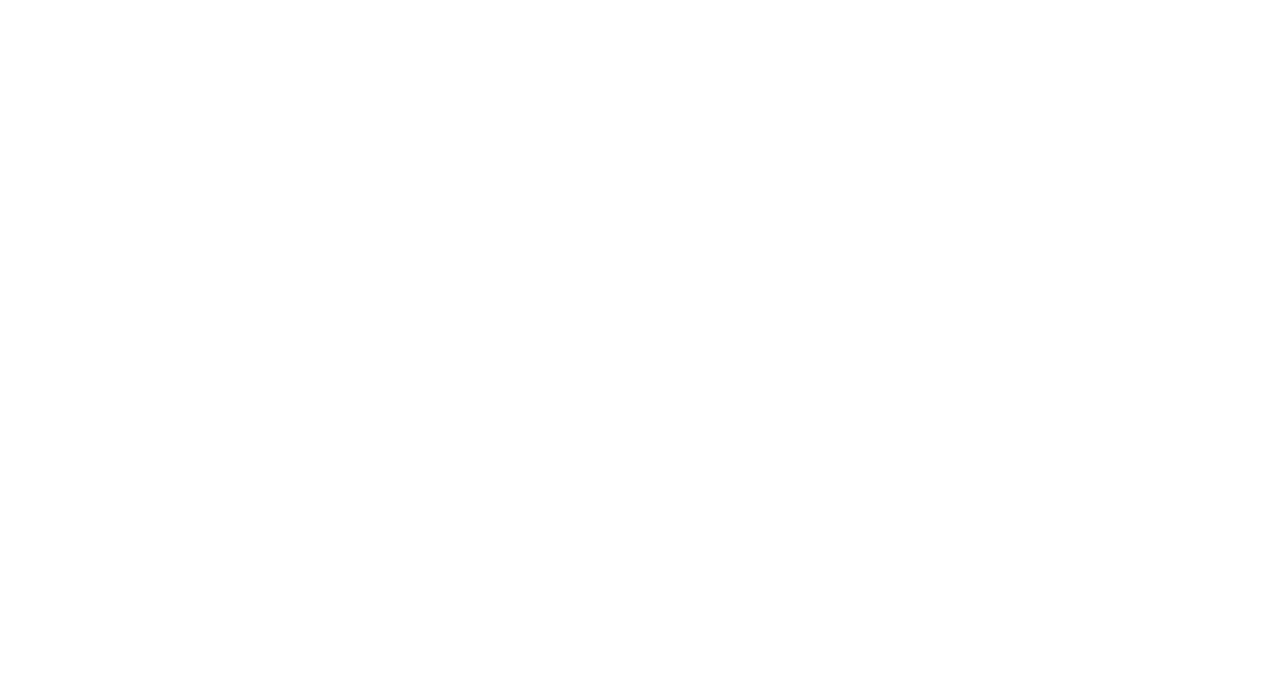
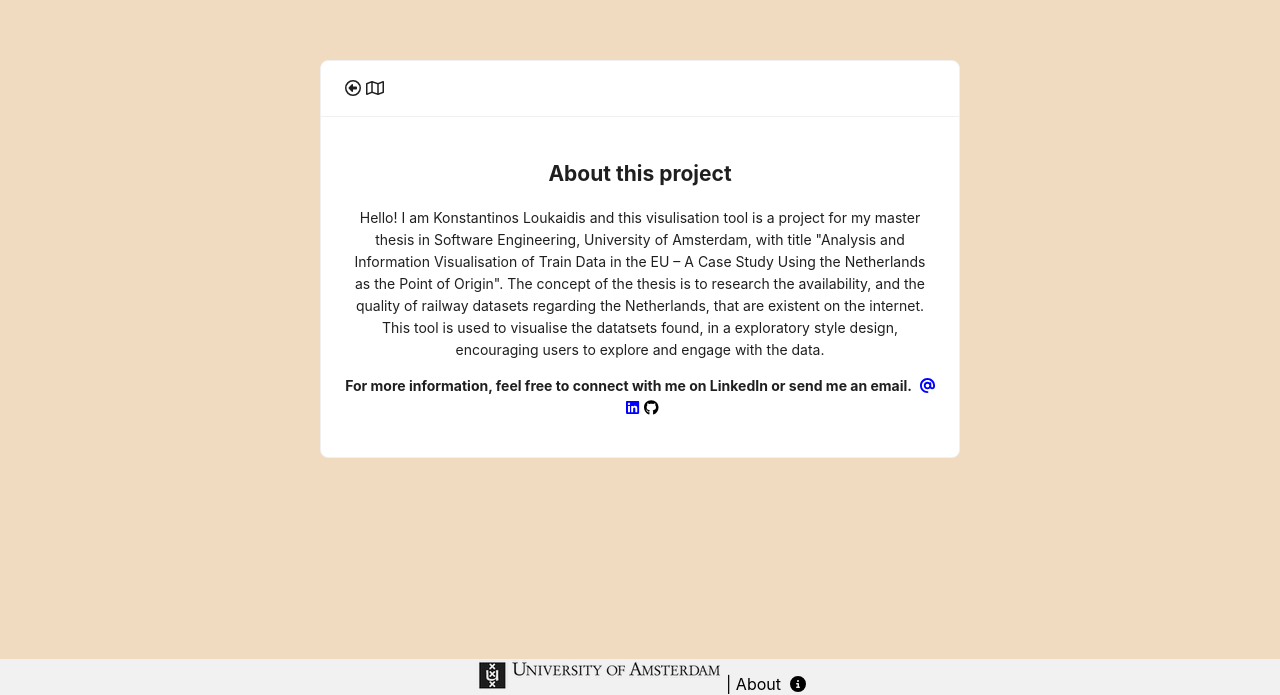
Before and after one commit to konstantinosloukaidis/uvathesis, a React (Create React App) app in the folder visualizationtool/: page /about in a window 1280 px wide. Before the commit this address had no page. Shown: the part 141-836 px from the top of the page. Before the commit the page ends 800 px from the top, so only its background shows below. Built offline with nearby package versions, Linux system fonts and the light colour scheme.

Commit message:
about and footer

```diff
--- a/visualizationtool/src/App.css
+++ b/visualizationtool/src/App.css
@@ -124,3 +124,9 @@ span svg {
   border-radius: 8px;
   pointer-events: none;
 }
+
+.break-filename {
+  word-wrap: break-word;
+  white-space: normal;
+  max-width: 100%;
+}
--- a/visualizationtool/src/App.js
+++ b/visualizationtool/src/App.js
@@ -6,10 +6,13 @@ import React from 'react';
 import { Route, BrowserRouter, Routes, Navigate } from 'react-router-dom';
 import MetricsPage from './pages/MetricsPage';
 import FiveStarRetrievalDifficultyPage from './pages/FiveStarRetrievalDifficultyPage';
+import AboutPage from './pages/AboutPage';
+import Layout from './components/Layout';
 
 function App() {
   return (
     <BrowserRouter>
+      <Layout>
         <Routes>
           <Route path="/" element={<Navigate to="/map" />} />
           <Route path="/map" element={<EuropeMain />} />
@@ -17,7 +20,9 @@ function App() {
           <Route path="/document/:country/:filename" element={<FilePage />} />
           <Route path="/information/metrics" element={<MetricsPage />} />
           <Route path="/information/five-star-retrieval-difficulty" element={<FiveStarRetrievalDifficultyPage />} />
+          <Route path="/about" element={<AboutPage />} />
         </Routes>
+      </Layout>
     </BrowserRouter>
   );
 }
--- a/visualizationtool/src/components/FileCard.js
+++ b/visualizationtool/src/components/FileCard.js
@@ -82,7 +82,7 @@ function FileCard({ fileData }) {
     ]
 
     return (
-        <div style={{ height: '580px', width: '500px' }}>
+        <div style={{ height: '580px', width: '100%' }}>
             <Tabs defaultActiveKey="1" items={items} style={{ height: '100%', overflow: 'auto' }}/>
         </div>
     );
--- /dev/null
+++ b/visualizationtool/src/components/Footer.js
@@ -0,0 +1,17 @@
+import React from 'react';
+import { FontAwesomeIcon } from '@fortawesome/react-fontawesome';
+import { faCircleInfo } from '@fortawesome/free-solid-svg-icons';
+import { useNavigate, useLocation } from 'react-router-dom';
+
+const Footer = () => {
+    const navigate = useNavigate();
+    const curLocation = useLocation();
+    return (
+        <div style={{ textAlign: 'center', padding: '1px', background: '#f1f1f1', bottom: 0, width: '100%' }}>
+            <img src='uva_logo.png'/> | About <FontAwesomeIcon icon={faCircleInfo} onClick={() => navigate("/about", { state: { referrer: curLocation.pathname } })} style={{ marginLeft: "5px", cursor: "pointer"}}/>
+
+        </div>
+    );
+};
+
+export default Footer;
--- /dev/null
+++ b/visualizationtool/src/components/Layout.js
@@ -0,0 +1,15 @@
+import React from 'react';
+import Footer from './Footer';
+
+const Layout = ({ children }) => {
+    return (
+        <div style={{ display: 'flex', flexDirection: 'column' }}>
+            <div style={{ flex: 1 }}>
+                {children}
+            </div>
+            <Footer />
+        </div>
+    );
+};
+
+export default Layout;
--- /dev/null
+++ b/visualizationtool/src/pages/AboutPage.js
@@ -0,0 +1,50 @@
+import React from 'react';
+import { Card } from 'antd';
+import { FontAwesomeIcon } from '@fortawesome/react-fontawesome';
+import { faMap, faArrowAltCircleLeft } from '@fortawesome/free-regular-svg-icons';
+import { useNavigate, useLocation } from 'react-router-dom';
+import { faGithub, faLinkedin } from '@fortawesome/free-brands-svg-icons';
+import { faAt } from '@fortawesome/free-solid-svg-icons';
+
+const AboutPage = () => {
+    const navigate = useNavigate();
+    const curLocation = useLocation();
+    const referrer = curLocation.state?.referrer;
+
+    const returnToReferrer = () => {
+        if (referrer) {
+            navigate(referrer);
+        } else {
+            navigate('/map');
+        }
+    }
+
+    return (
+        <div className="main-container" >
+            <Card
+                style={{width: "50%"}}
+                title={
+                    <div>
+                        <FontAwesomeIcon icon={faArrowAltCircleLeft} onClick={returnToReferrer} style={{ marginRight: "5px", cursor: "pointer"}}/>
+                        <FontAwesomeIcon icon={faMap} onClick={() => navigate("/map")} style={{ marginRight: "5px", cursor: "pointer"}}/>
+                    </div>
+                }
+            >
+                <div style={{ textAlign: 'center' }}>
+                    <h2>About this project</h2>
+                    <p>
+                        Hello! I am Konstantinos Loukaidis and this visulisation tool is a project for my master thesis in Software Engineering, University of Amsterdam, with title "Analysis and Information Visualisation of Train Data in the EU – A Case Study Using the Netherlands as the Point of Origin". The concept of the thesis is to research the availability, and the quality of railway datasets regarding the Netherlands, that are existent on the internet. This tool is used to visualise the datatsets found, in a exploratory style design, encouraging users to explore and engage with the data.
+                    </p>
+                    <p>
+                        <strong>For more information, feel free to connect with me on LinkedIn or send me an email. </strong>
+                        <FontAwesomeIcon icon={faAt} style={{ marginLeft: "5px", cursor: "pointer", color: "blue", fontSize: "15px"}} onClick={() => window.open("mailto:konstantinos.loukaidis@student.uva.nl?subject=Visualisation%20Tool%20Referrer")}/>
+                        <FontAwesomeIcon icon={faLinkedin} style={{ marginLeft: "5px", cursor: "pointer", color: "blue", fontSize: "15px"}} onClick={() => window.open("https://www.linkedin.com/in/konstantinos-loukaidis-653b11225/", "_blank")}/>
+                        <FontAwesomeIcon icon={faGithub} style={{ marginLeft: "5px", cursor: "pointer", color: "black", fontSize: "15px"}} onClick={() => window.open("https://github.com/DevOps-Project-UvA2024/DevOps-Project", "_blank")}/>
+                    </p>
+                </div>
+            </Card>
+        </div>
+    )
+}
+
+export default AboutPage;
--- a/visualizationtool/src/pages/FilePage.js
+++ b/visualizationtool/src/pages/FilePage.js
@@ -36,16 +36,17 @@ const FilePage = () => {
     return (
         <div className="main-container" >
             <Card
+                style={{width: "50%"}}
                 title={
                     <div>
                         <FontAwesomeIcon icon={faArrowAltCircleLeft} onClick={() => navigate(`/plots/${country}`)} style={{ marginRight: "5px", cursor: "pointer"}}/>
                         <FontAwesomeIcon icon={faMap} onClick={() => navigate("/map")} style={{ marginRight: "5px", cursor: "pointer"}}/>
-                        File information: {filename}
+                        <span className="break-filename">File information: {filename}</span>
                     </div>
                 }
             >
                 {fileData &&
-                    <FileCard fileData={fileData.data} />
+                    <FileCard fileData={fileData.data}/>
                 }
             </Card>
         </div>
--- a/visualizationtool/src/utils/helpers.js
+++ b/visualizationtool/src/utils/helpers.js
@@ -179,9 +179,12 @@ const calculateMetrics = (data, startYear, endYear) => {
         let completeness = 0
         let consistency = 0
         for (let i = data.chronological_order_start; i <= data.chronological_order_end; i++) {
-            completeness++
-            consistency++
+            if (i >= startYear && i <= endYear) {
+                completeness++;
+                consistency++;
+            }
         }
+
         return {
             completeness_percentage: completeness / diff > 1 ? 1 : completeness / diff,
             consistency_percentage: consistency / diff > 1 ? 1 : consistency / diff
```
Also changed, not shown: visualizationtool/public/uva_logo.png (added). Lines whose indentation alone changed are shown as unchanged.
